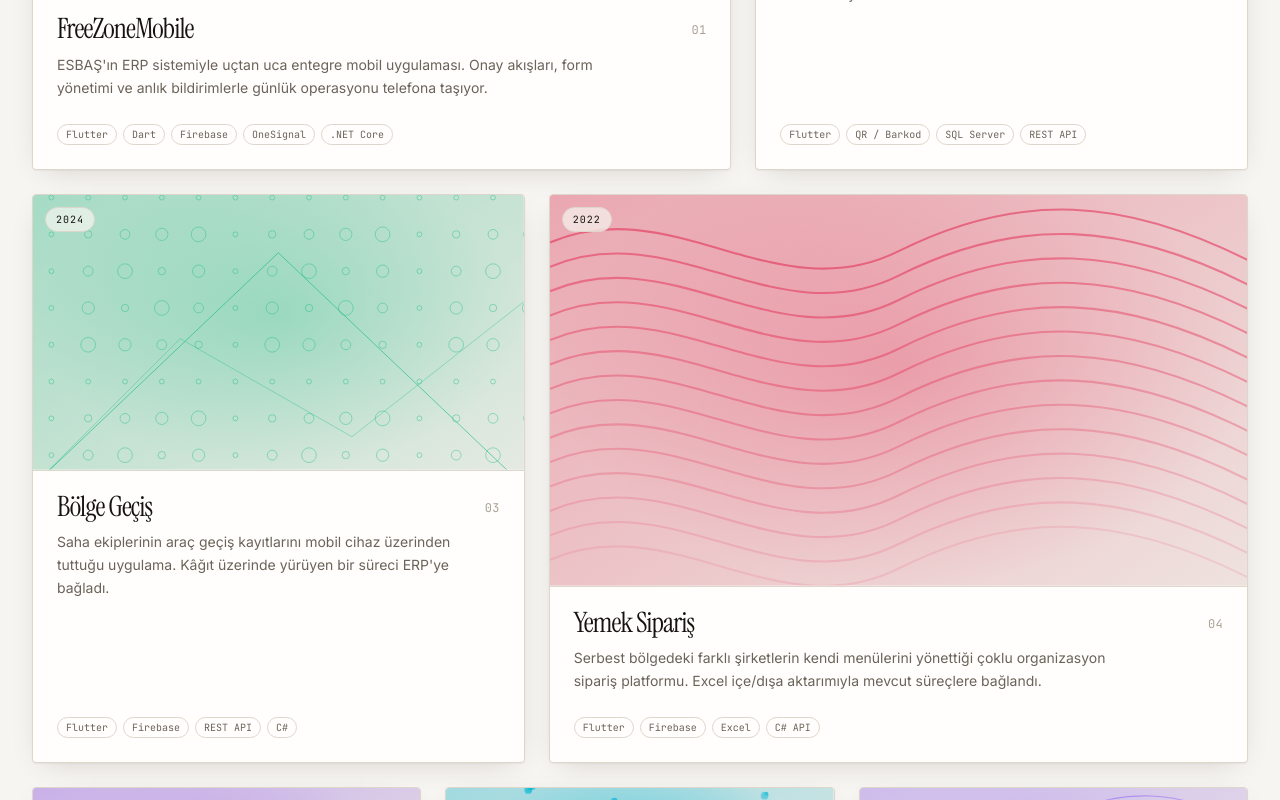
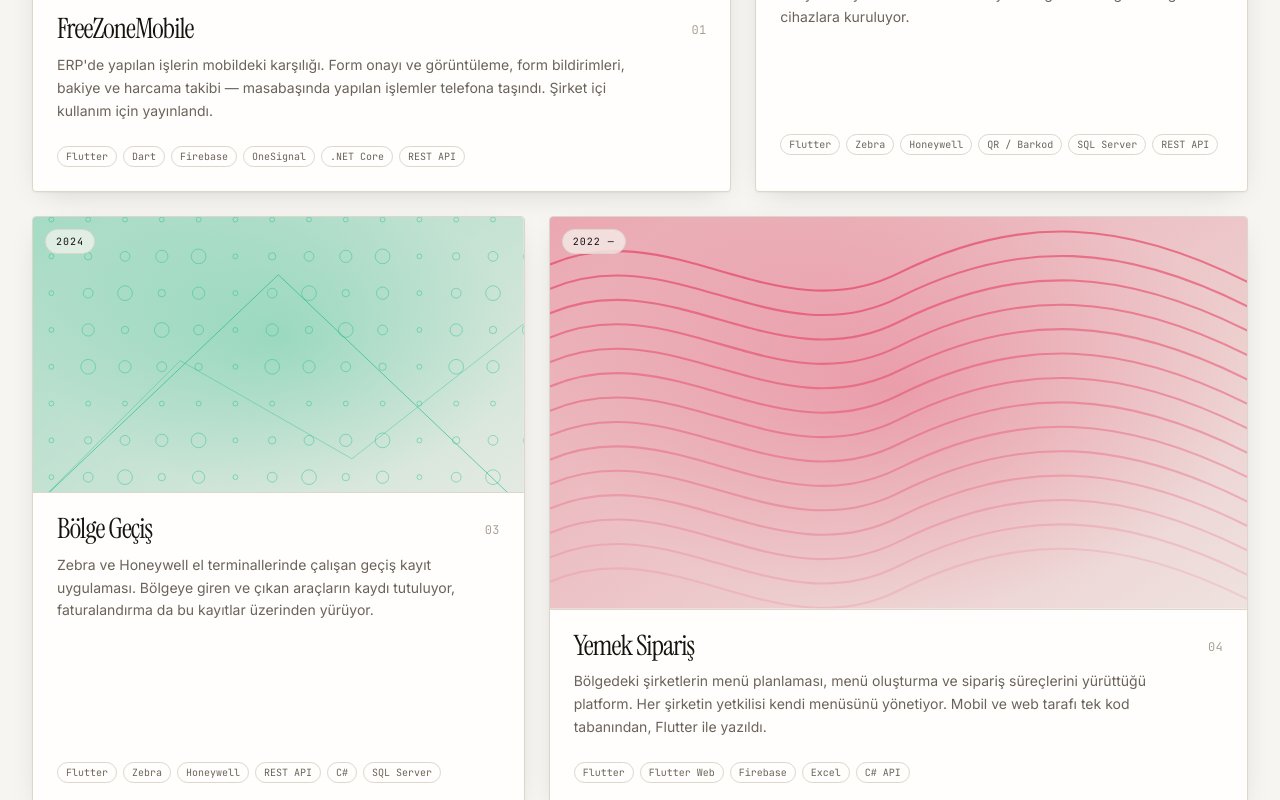
Before and after one commit to buluthaninan/buluthaninan.github.io, a Next.js app: page / in a window 1280 px wide. Shown: the part 1520-2320 px from the top of the page. Built offline with nearby package versions, Linux system fonts and the light colour scheme.

Commit message:
content: correct the first four project cards from source
Co-Authored-By: Claude Opus 5 <noreply@anthropic.com>

```diff
--- a/src/content/content.ts
+++ b/src/content/content.ts
@@ -118,16 +118,16 @@ export const projects: Project[] = [
   {
     slug: "freezonemobile",
     title: t("FreeZoneMobile", "FreeZoneMobile"),
-    year: "2023",
+    year: "2022 —",
     summary: t(
-      "ESBAŞ'ın ERP sistemiyle uçtan uca entegre mobil uygulaması. Onay akışları, form yönetimi ve anlık bildirimlerle günlük operasyonu telefona taşıyor.",
-      "A mobile app fully integrated with ESBAŞ's ERP system. Brings approval flows, form management and push notifications into everyone's pocket.",
+      "ERP'de yapılan işlerin mobildeki karşılığı. Form onayı ve görüntüleme, form bildirimleri, bakiye ve harcama takibi — masabaşında yapılan işlemler telefona taşındı. Şirket içi kullanım için yayınlandı.",
+      "The mobile counterpart of our ERP. Form approvals and lookups, form notifications, balance and spending tracking — desk-bound operations moved onto a phone. Published for internal company use.",
     ),
     impact: t(
-      "100+ çalışan tarafından her gün kullanılıyor",
-      "Used every day by 100+ employees",
+      "2022'den beri 100+ çalışan aktif kullanıyor",
+      "Actively used by 100+ employees since 2022",
     ),
-    tags: ["Flutter", "Dart", "Firebase", "OneSignal", ".NET Core"],
+    tags: ["Flutter", "Dart", "Firebase", "OneSignal", ".NET Core", "REST API"],
     links: {},
     pattern: "orbit",
     accent: "#2f7bd8",
@@ -137,14 +137,14 @@ export const projects: Project[] = [
     title: t("Depo Terminali", "Warehouse Terminal"),
     year: "2024",
     summary: t(
-      "El terminalleri için yazılmış depo çözümü. Stok sayımı, nakil ve giriş-çıkış işlemleri QR/barkod okuyucuyla saha üzerinde tamamlanıyor.",
-      "A warehouse solution written for handheld terminals. Stock counts, transfers and check-in/out are completed on the floor via QR/barcode scanning.",
+      "Zebra ve Honeywell el terminallerinde çalışan depo çözümü. Stok sayımı, nakil ve giriş-çıkış işlemleri cihazın kendi barkod/QR okuyucusuyla sahada tamamlanıyor. Mağazada değil — doğrudan cihazlara kuruluyor.",
+      "A warehouse solution running on Zebra and Honeywell handhelds. Stock counts, transfers and check-in/out are completed on the floor with the device's own barcode/QR scanner. Not on any store — installed straight onto the devices.",
     ),
     impact: t(
       "Stok, sayım ve nakil tek cihazda toplandı",
       "Stock, counting and transfers on a single device",
     ),
-    tags: ["Flutter", "QR / Barkod", "SQL Server", "REST API"],
+    tags: ["Flutter", "Zebra", "Honeywell", "QR / Barkod", "SQL Server", "REST API"],
     links: {},
     pattern: "grid",
     accent: "#f59e0b",
@@ -153,27 +153,30 @@ export const projects: Project[] = [
     slug: "bolge-gecis",
     title: t("Bölge Geçiş", "Zone Transition"),
     year: "2024",
-    // Not: bu bir guvenlik sistemi. Isleyisine dair operasyonel detay bilerek yazilmadi.
     summary: t(
-      "Saha ekiplerinin araç geçiş kayıtlarını mobil cihaz üzerinden tuttuğu uygulama. Kâğıt üzerinde yürüyen bir süreci ERP'ye bağladı.",
-      "An app that lets field teams record vehicle transits from a mobile device, moving a paper-based process into the ERP.",
+      "Zebra ve Honeywell el terminallerinde çalışan geçiş kayıt uygulaması. Bölgeye giren ve çıkan araçların kaydı tutuluyor, faturalandırma da bu kayıtlar üzerinden yürüyor.",
+      "A transit logging app running on Zebra and Honeywell handhelds. Vehicles entering and leaving the zone are recorded, and billing runs off those records.",
     ),
-    impact: t("Kâğıt süreç mobile taşındı", "A paper process, moved to mobile"),
-    tags: ["Flutter", "Firebase", "REST API", "C#"],
+    impact: t(
+      "Geçiş kaydı doğrudan faturalandırmayı besliyor",
+      "Transit records feed billing directly",
+    ),
+    tags: ["Flutter", "Zebra", "Honeywell", "REST API", "C#", "SQL Server"],
     links: {},
     pattern: "mesh",
     accent: "#10b981",
   },
   {
     slug: "yemek-siparis",
-    title: t("Yemek Sipariş", "Order Management"),
-    year: "2022",
+    title: t("Yemek Sipariş", "Meal Ordering"),
+    // TODO: baslangic yili teyit edilecek — staj uygulamasindan ayri bir urun
+    year: "2022 —",
     summary: t(
-      "Serbest bölgedeki farklı şirketlerin kendi menülerini yönettiği çoklu organizasyon sipariş platformu. Excel içe/dışa aktarımıyla mevcut süreçlere bağlandı.",
-      "A multi-organization ordering platform where each company in the zone manages its own menu. Excel import/export hooks it into existing processes.",
+      "Bölgedeki şirketlerin menü planlaması, menü oluşturma ve sipariş süreçlerini yürüttüğü platform. Her şirketin yetkilisi kendi menüsünü yönetiyor. Mobil ve web tarafı tek kod tabanından, Flutter ile yazıldı.",
+      "The platform companies in the zone use for menu planning, menu creation and ordering — each company's admin manages their own menu. Mobile and web ship from one Flutter codebase.",
     ),
-    impact: t("Stajda başladı, kuruma yayıldı", "Started as an internship project, went zone-wide"),
-    tags: ["Flutter", "Firebase", "Excel", "C# API"],
+    impact: t("15+ şirket aktif kullanıyor", "15+ companies use it actively"),
+    tags: ["Flutter", "Flutter Web", "Firebase", "Excel", "C# API"],
     links: {},
     pattern: "waves",
     accent: "#e11d48",
```
